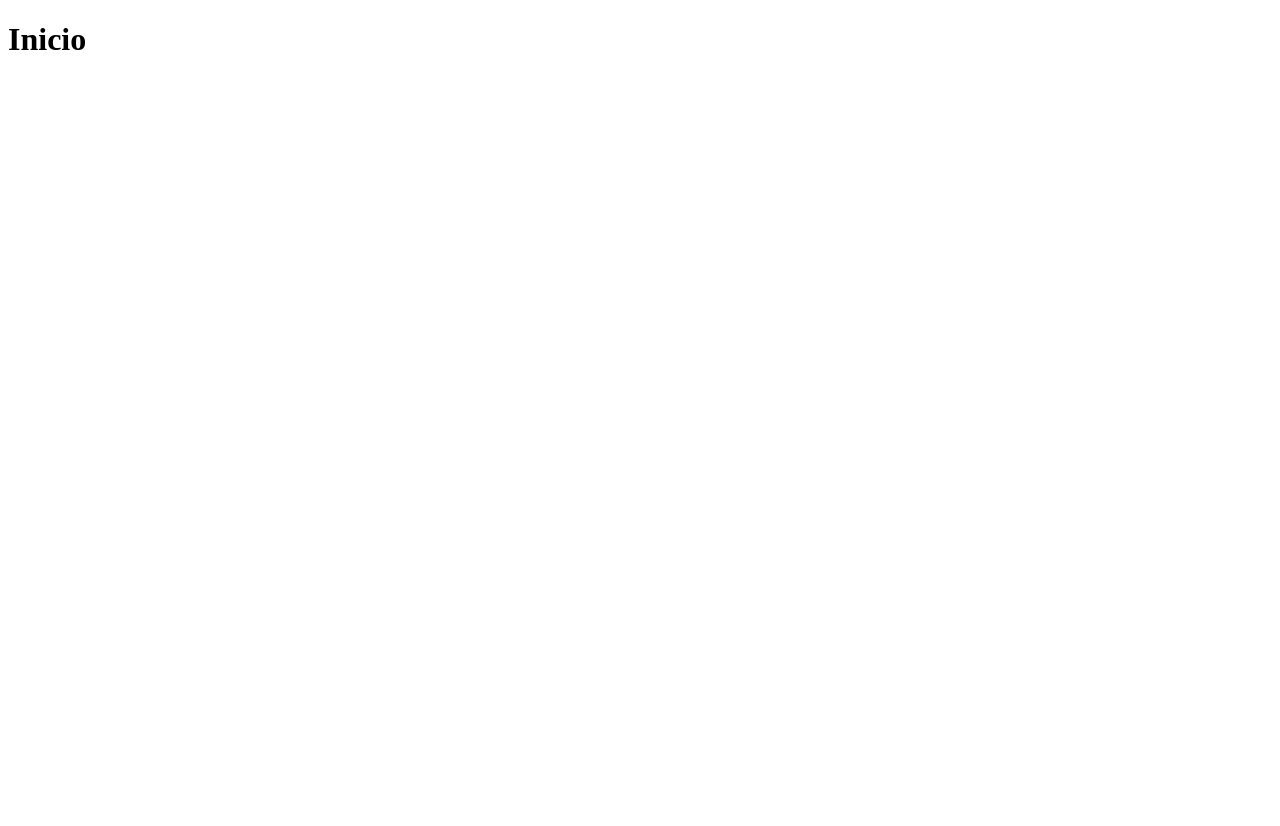
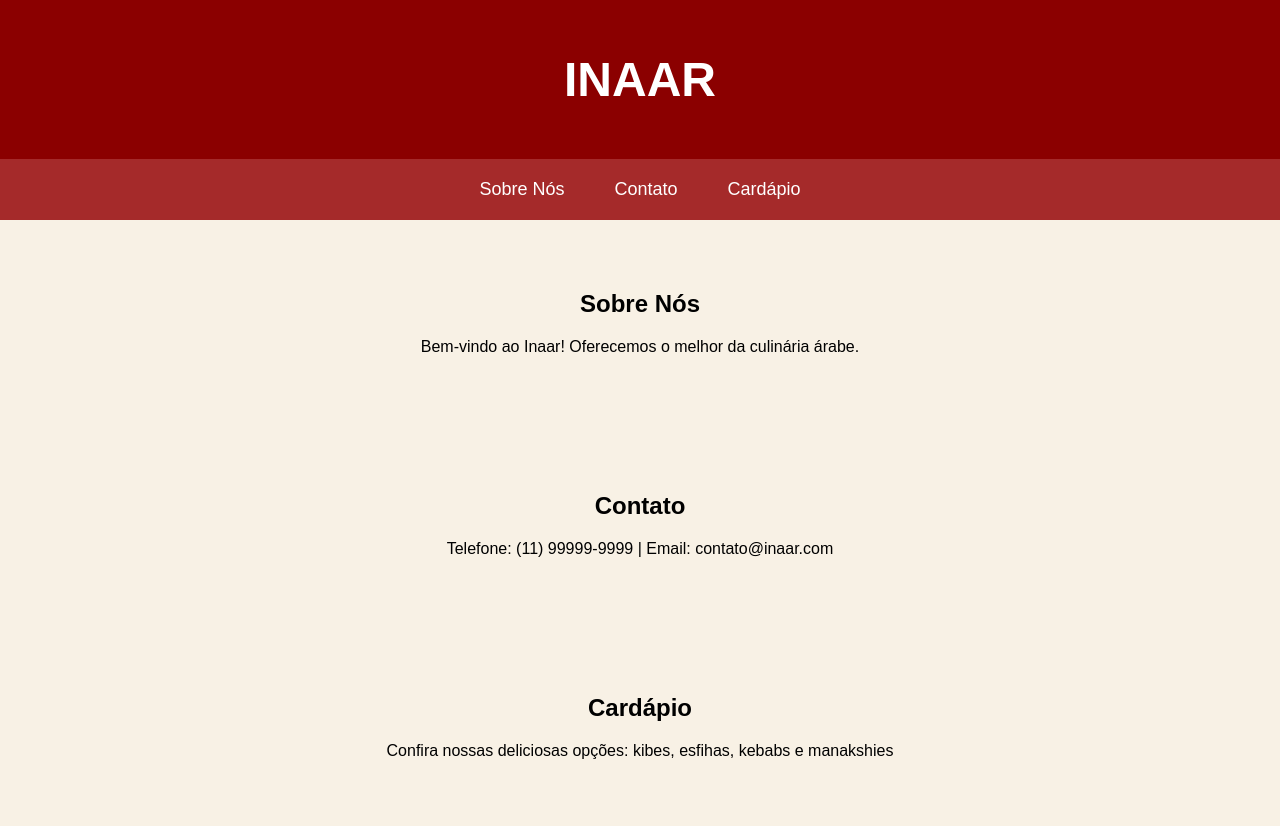
Before and after one commit to JoaoOscar01/Inaar-projeto, a plain HTML site: page templates/pagina1.html in a window 1280 px wide. Before the commit the page ends 800 px from the top, so only its background shows below. Drawn offline with Linux system fonts and the light colour scheme.

Commit message:
sua mensagem

```diff
--- /dev/null
+++ b/styles.css
@@ -0,0 +1,40 @@
+body {
+    font-family: Arial, sans-serif;
+    margin: 0;
+    padding: 0;
+    text-align: center;
+    background-color: #f8f1e5;
+}
+
+.header {
+    background-color: #8b0000;
+    color: white;
+    padding: 20px;
+    font-size: 24px;
+}
+
+.navbar {
+    display: flex;
+    justify-content: center;
+    background-color: #a52a2a;
+    padding: 10px;
+}
+
+.navbar button {
+    background: none;
+    border: none;
+    color: white;
+    font-size: 18px;
+    margin: 0 15px;
+    cursor: pointer;
+    padding: 10px;
+}
+
+.navbar button:hover {
+    background-color: #d2691e;
+    border-radius: 5px;
+}
+
+.section {
+    padding: 50px;
+}
--- a/templates/pagina1.html
+++ b/templates/pagina1.html
@@ -1,11 +1,72 @@
 <!DOCTYPE html>
-<html lang="en">
+<html lang="PT-BR">
 <head>
     <meta charset="UTF-8">
     <meta name="viewport" content="width=device-width, initial-scale=1.0">
-    <title>Document</title>
+    <title>Restaurante Inaar</title>
+    <style>
+        body {
+            font-family: Arial, sans-serif;
+            margin: 0;
+            padding: 0;
+            text-align: center;
+            background-color: #f8f1e5;
+        }
+        .header {
+            background-color: #8b0000;
+            color: white;
+            padding: 20px;
+            font-size: 24px;
+        }
+        .navbar {
+            display: flex;
+            justify-content: center;
+            background-color: #a52a2a;
+            padding: 10px;
+        }
+        .navbar button {
+            background: none;
+            border: none;
+            color: white;
+            font-size: 18px;
+            margin: 0 15px;
+            cursor: pointer;
+            padding: 10px;
+        }
+        .navbar button:hover {
+            background-color: #d2691e;
+            border-radius: 5px;
+        }
+        .section {
+            padding: 50px;
+        }
+    </style>
 </head>
 <body>
-    <h1>Inicio</h1>
+    <div class="header">
+        <h1>INAAR</h1>
+    </div>
+    <div class="navbar">
+        <button onclick="scrollToSection('sobre-nos')">Sobre Nós</button>
+        <button onclick="scrollToSection('contato')">Contato</button>
+        <button onclick="scrollToSection('cardapio')">Cardápio</button>
+    </div>
+    <div id="sobre-nos" class="section">
+        <h2>Sobre Nós</h2>
+        <p>Bem-vindo ao  Inaar! Oferecemos o melhor da culinária árabe.</p>
+    </div>
+    <div id="contato" class="section">
+        <h2>Contato</h2>
+        <p>Telefone: (11) 99999-9999 | Email: contato@inaar.com</p>
+    </div>
+    <div id="cardapio" class="section">
+        <h2>Cardápio</h2>
+        <p>Confira nossas deliciosas opções: kibes, esfihas, kebabs e manakshies</p>
+    </div>
+    <script>
+        function scrollToSection(id) {
+            document.getElementById(id).scrollIntoView({ behavior: 'smooth' });
+        }
+    </script>
 </body>
 </html>
```
Also changed, not shown: script.js (added, +11 -0 lines), java.js (deleted).
